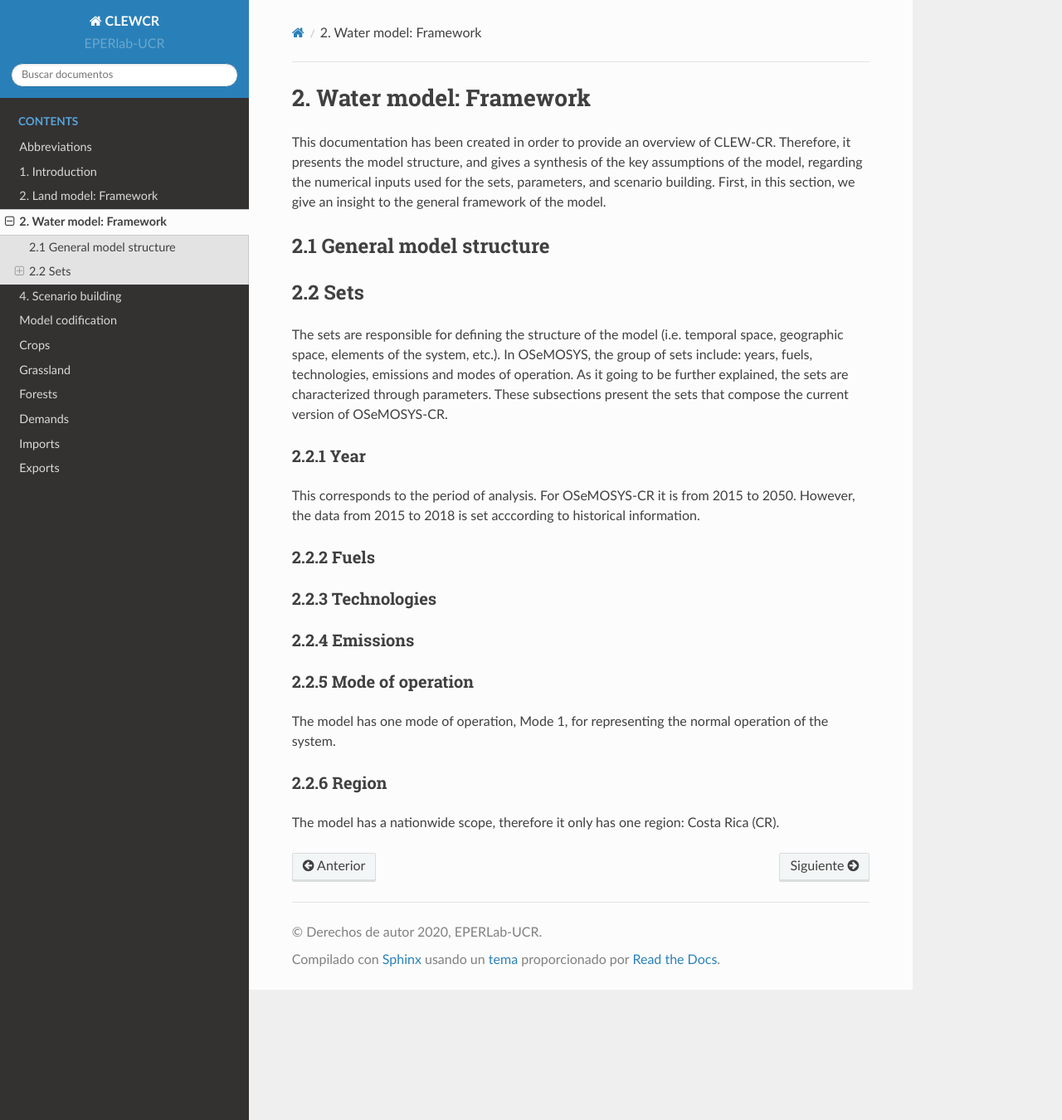
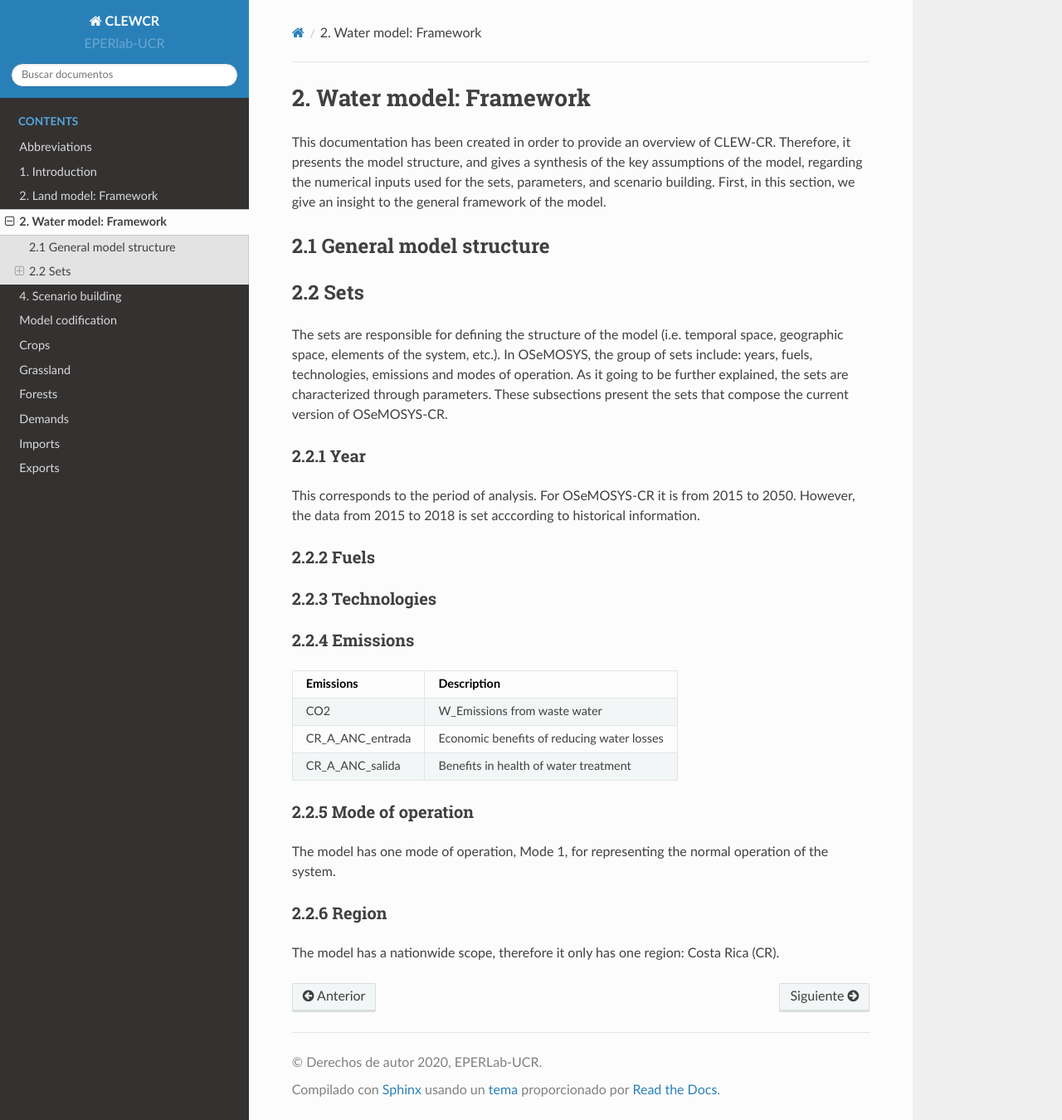
Before and after one commit to EPERLab/CLEW, a Sphinx documentation site: the page built from docs/02WaterModelFramework.rst, in a window 1280 px wide and 1350 px high. Shown: the whole window at 83% size. Built offline with Sphinx 7.4.7 and the Read the Docs theme 2.0.0, drawn with Linux system fonts in a browser that asks for light colours; formulas are drawn with MathJax 3.

Commit message:
Update 02WaterModelFramework.rst

```diff
--- a/docs/02WaterModelFramework.rst
+++ b/docs/02WaterModelFramework.rst
@@ -25,7 +25,15 @@ This corresponds to the period of analysis. For OSeMOSYS-CR it is from 2015 to 2
 
 2.2.4 Emissions
 ---------
-
++---------------------+--------------------------------------------------+
+| Emissions           | Description                                      |
++=====================+==================================================+
+|CO2                  | W_Emissions from waste water                     |
++---------------------+--------------------------------------------------+
+|CR_A_ANC_entrada     | Economic benefits of reducing water losses       |
++---------------------+--------------------------------------------------+
+|CR_A_ANC_salida      | Benefits in health of water treatment            |
++---------------------+--------------------------------------------------+
 
 2.2.5 Mode of operation
 ---------
```
